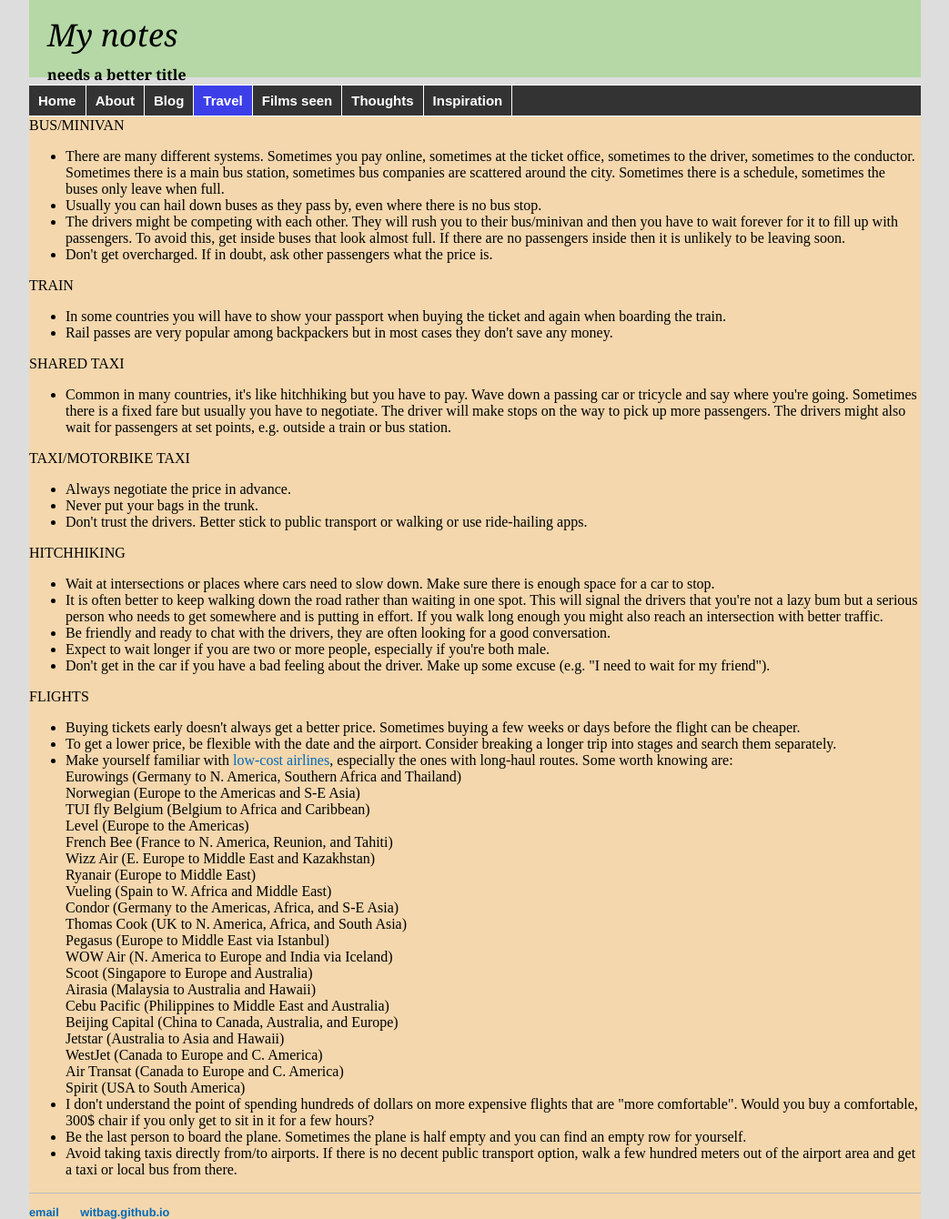
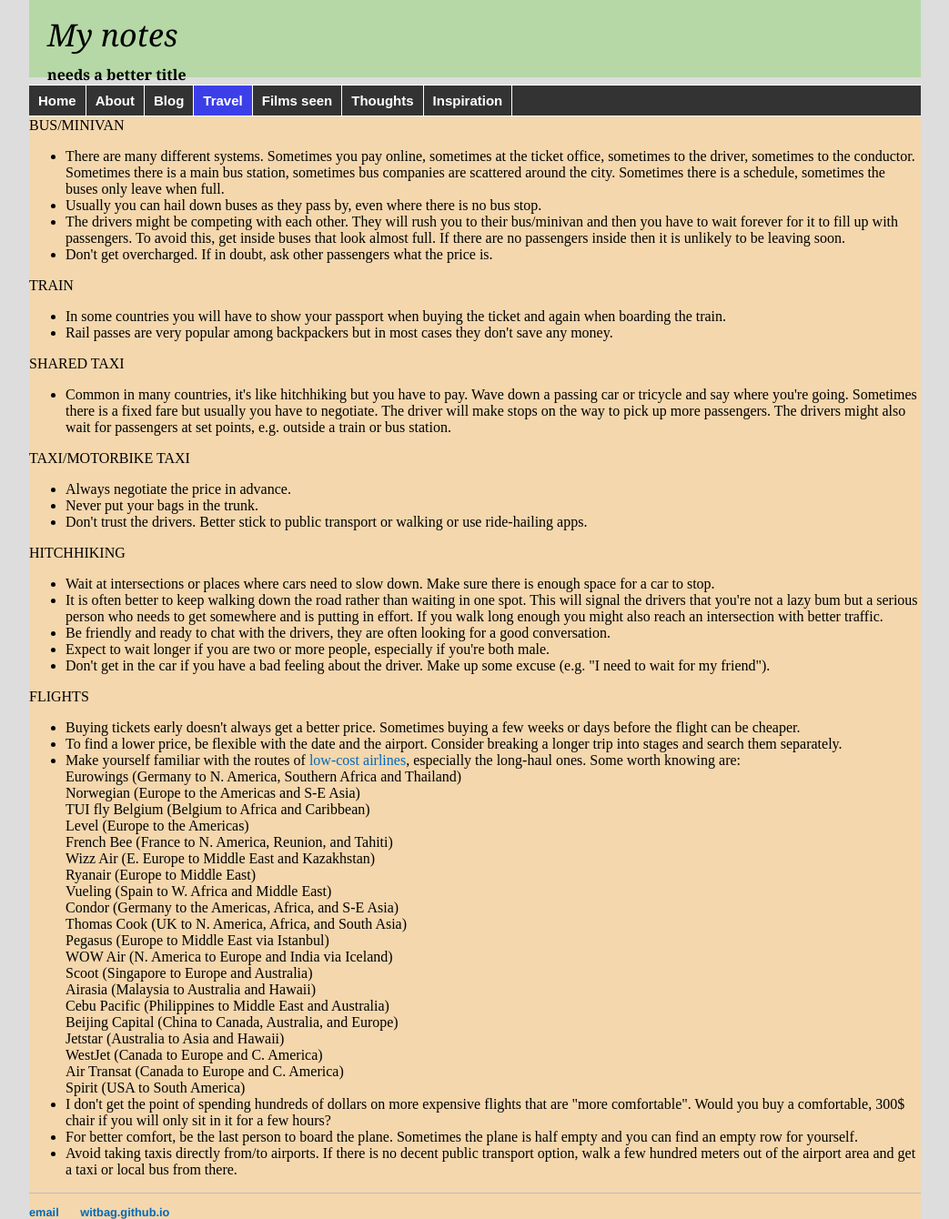
Before and after one commit to witbag/witbag.github.io, a Jekyll site: the page built from travel/transport.html, in a window 1280 px wide. Shown: the whole page at 91% size, without its empty margins (118-1161 px from the left). Built offline with Jekyll 4.4.1, drawn with Linux system fonts in a browser that asks for light colours.

Commit message:
Update transport.html

```diff
--- a/travel/transport.html
+++ b/travel/transport.html
@@ -39,8 +39,8 @@ HITCHHIKING<br>
 FLIGHTS<br>
 <ul>
 <li>Buying tickets early doesn't always get a better price. Sometimes buying a few weeks or days before the flight can be cheaper.<br>
-<li>To get a lower price, be flexible with the date and the airport. Consider breaking a longer trip into stages and search them separately.<br>
-<li>Make yourself familiar with <a href="https://en.wikipedia.org/wiki/List_of_low-cost_airlines" target=_blank>low-cost airlines</a>, especially the ones with long-haul routes. Some worth knowing are: <br>
+<li>To find a lower price, be flexible with the date and the airport. Consider breaking a longer trip into stages and search them separately.<br>
+<li>Make yourself familiar with the routes of <a href="https://en.wikipedia.org/wiki/List_of_low-cost_airlines" target=_blank>low-cost airlines</a>, especially the long-haul ones. Some worth knowing are: <br>
 Eurowings (Germany to N. America, Southern Africa and Thailand)<br>
 Norwegian (Europe to the Americas and S-E Asia)<br>
 TUI fly Belgium (Belgium to Africa and Caribbean)<br>
@@ -61,8 +61,8 @@ Jetstar (Australia to Asia and Hawaii)<br>
 WestJet (Canada to Europe and C. America)<br>
 Air Transat (Canada to Europe and C. America)<br>
 Spirit (USA to South America)<br>
-<li>I don't understand the point of spending hundreds of dollars on more expensive flights that are "more comfortable". Would you buy a comfortable, 300$ chair if you only get to sit in it for a few hours?
-<li>Be the last person to board the plane. Sometimes the plane is half empty and you can find an empty row for yourself.
+<li>I don't get the point of spending hundreds of dollars on more expensive flights that are "more comfortable". Would you buy a comfortable, 300$ chair if you will only sit in it for a few hours?
+<li>For better comfort, be the last person to board the plane. Sometimes the plane is half empty and you can find an empty row for yourself.
 <li>Avoid taking taxis directly from/to airports. If there is no decent public transport option, walk a few hundred meters out of the airport area and get a taxi or local bus from there.
 </ul>
 </div>
```
